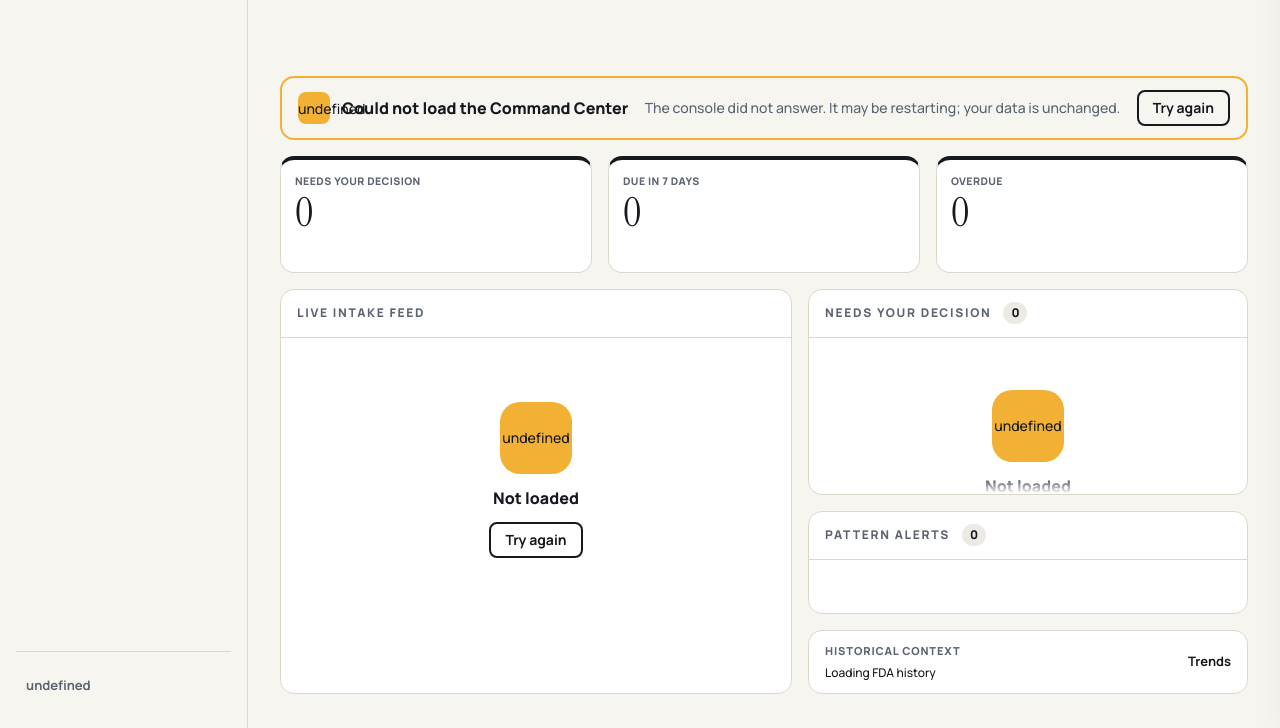
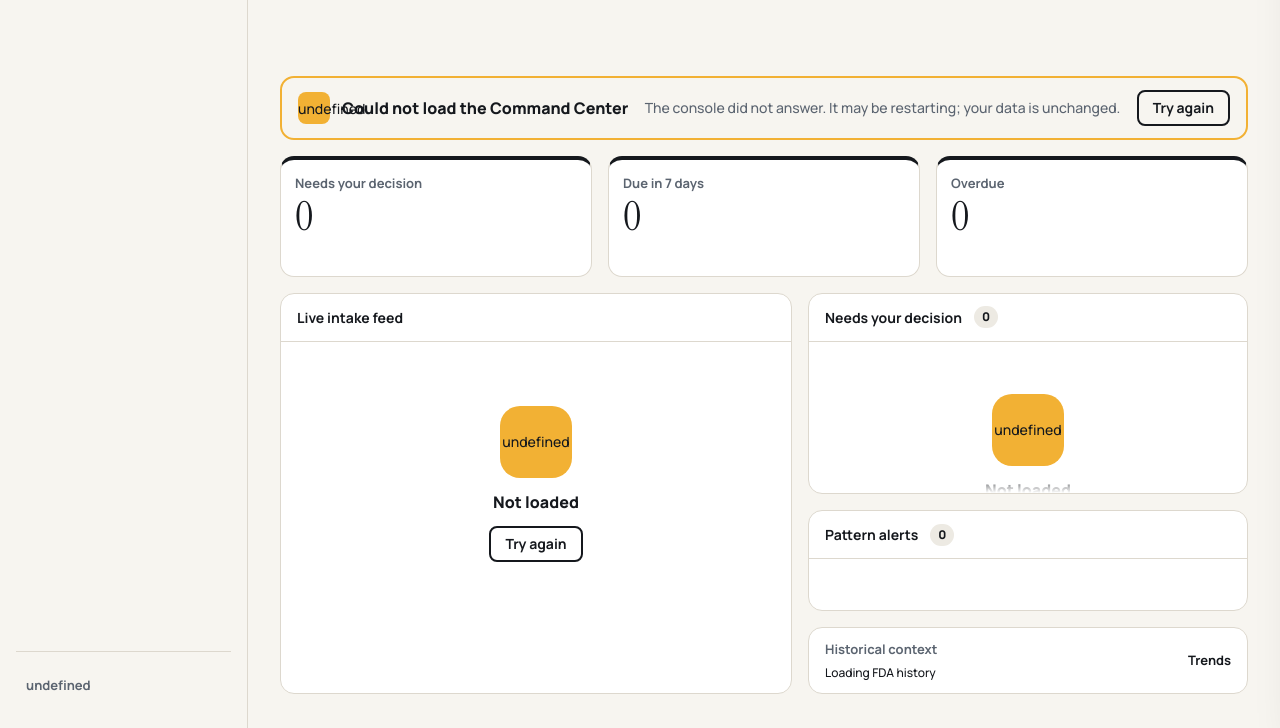
Before and after one commit to jossefuggg/thirty, a Python web app: template dashboard_v2/templates/home.html in a window 1280 px wide. Shown: the part 72-800 px from the top of the page. Run offline with Jinja, Linux system fonts and the light colour scheme; the template is opened without the code that fills it, so the values that code supplies are empty.

Commit message:
UX declutter (Kiro vibe mode)

```diff
--- a/dashboard_v2/templates/base.html
+++ b/dashboard_v2/templates/base.html
@@ -64,7 +64,7 @@ img { display: block; max-width: 100%; }
 ::selection { background: var(--t-coral); color: var(--t-ink); }
 * { scrollbar-width: thin; scrollbar-color: var(--border) transparent; }
 .serif { font-family: var(--font-display); font-weight: 400; letter-spacing: -.015em; }
-.eyebrow { font-size: 12px; font-weight: 800; letter-spacing: .14em; text-transform: uppercase; color: var(--muted); }
+.eyebrow { font-size: 12px; font-weight: 700; letter-spacing: 0; color: var(--muted); }
 
 /* ================================================================ shell */
 .app { display: grid; grid-template-columns: minmax(0, 1fr); min-height: 100vh; padding-left: var(--sidebar-w); }
@@ -154,7 +154,7 @@ a.helpmenu-row:hover { background: var(--hover); color: var(--text); }
 /* ================================================================ components */
 .card { background: var(--surface); border-radius: var(--r-panel); border: 1px solid var(--border); padding: 0; }
 .card-h { display: flex; align-items: center; gap: 12px; padding: 0 20px; border-bottom: 1px solid var(--border); height: 56px; flex: none; }
-.card-h h2 { font-size: 12px; font-weight: 800; letter-spacing: .14em; text-transform: uppercase; color: var(--muted); display: flex; align-items: center; gap: 10px; }
+.card-h h2 { font-size: var(--fs-14); font-weight: 700; letter-spacing: 0; text-transform: none; color: var(--text); display: flex; align-items: center; gap: 10px; }
 .card-h h2 .i { color: var(--muted); width: 18px; height: 18px; }
 .card-h .aside { margin-left: auto; font-size: var(--fs-12); color: var(--muted); display: flex; align-items: center; gap: 12px; }
 .count-badge { min-width: 24px; height: 22px; padding: 0 8px; border-radius: var(--r-pill); background: var(--hover); color: var(--text); font-size: var(--fs-12); font-weight: 800; display: inline-grid; place-items: center; letter-spacing: 0; text-transform: none; }
@@ -207,7 +207,7 @@ a.helpmenu-row:hover { background: var(--hover); color: var(--text); }
 .empty.loading b { color: var(--muted); }
 .empty.error .art { background: var(--t-amber); color: var(--t-ink); }
 tr.state td { padding: 0 !important; border: 0 !important; } tr.state td .empty { padding: var(--s4) var(--s3); }
-.dh { font-size: var(--fs-12); font-weight: 800; letter-spacing: .14em; text-transform: uppercase; color: var(--muted); margin-bottom: 12px; }
+.dh { font-size: var(--fs-13); font-weight: 700; letter-spacing: 0; text-transform: none; color: var(--muted); margin-bottom: 12px; }
 .quote { padding: 16px 20px; border-left: 3px solid var(--text); background: var(--hover); border-radius: 0 var(--r-btn) var(--r-btn) 0; font-size: var(--fs-14); line-height: 1.7; color: var(--text); }
 .ticks { display: grid; gap: 10px; } .ticks li { display: flex; gap: 10px; align-items: flex-start; } .ticks .i { color: var(--t-amber); width: 18px; height: 18px; margin-top: 1px; }
 
--- a/dashboard_v2/templates/complaint.html
+++ b/dashboard_v2/templates/complaint.html
@@ -16,7 +16,7 @@
   /* ---------- layout: single readable column ---------- */
   .dt { display: grid; gap: var(--s3); align-items: start; max-width: 920px; }
   .cb { padding: var(--s3); }
-  .k { font-size: var(--fs-12); font-weight: 800; letter-spacing: .14em; text-transform: uppercase; color: var(--muted); }
+  .k { font-size: var(--fs-13); font-weight: 700; letter-spacing: 0; text-transform: none; color: var(--muted); }
 
   /* ---------- hero decision card (no tinted panels: the pill carries the colour) ---------- */
   .hero { overflow: hidden; }
@@ -100,7 +100,7 @@
   .rec-fields .dec-grid { margin-top: var(--s2); }
   .dec-acts { display: flex; align-items: center; gap: 16px; flex-wrap: wrap; } .dec-acts .sig { font-size: 12px; color: var(--muted); max-width: 46ch; } .dec-acts .res { font-size: 13px; font-weight: 700; margin-left: auto; }
   .clocks { padding: 0 var(--s3) var(--s3); } .clocks .k { margin-bottom: 10px; }
-  .ctbl { width: 100%; border-collapse: collapse; font-size: 13px; } .ctbl th { text-align: left; font-size: 11px; letter-spacing: .1em; text-transform: uppercase; color: var(--muted); padding: 6px 10px; border-bottom: 1px solid var(--border); }
+  .ctbl { width: 100%; border-collapse: collapse; font-size: 13px; } .ctbl th { text-align: left; font-size: 12px; font-weight: 600; letter-spacing: 0; text-transform: none; color: var(--muted); padding: 6px 10px; border-bottom: 1px solid var(--border); }
   .ctbl td { padding: 10px; border-bottom: 1px solid var(--border); vertical-align: top; } .ctbl td span { display: block; font-size: 12px; color: var(--muted); } .ctbl td b { font-weight: 800; }
   .ctbl tr.hot .left { color: var(--coral-text); font-weight: 800; } .ctbl .left { font-weight: 800; white-space: nowrap; }
 
@@ -108,7 +108,7 @@
   .qt { font-size: var(--fs-16); line-height: 1.75; color: var(--text); padding: var(--s2) var(--s3); border-left: 4px solid var(--text); background: var(--hover); border-radius: 0 var(--r-btn) var(--r-btn) 0; white-space: pre-wrap; }
   .facts { display: grid; grid-template-columns: repeat(4, minmax(0, 1fr)); gap: var(--s2); margin-top: var(--s2); }
   .facts div { padding: 12px 14px; border-radius: var(--r-btn); background: var(--hover); }
-  .facts span { display: block; font-size: 11px; font-weight: 800; letter-spacing: .14em; text-transform: uppercase; color: var(--muted); }
+  .facts span { display: block; font-size: var(--fs-12); font-weight: 600; letter-spacing: 0; text-transform: none; color: var(--muted); }
   .facts b { font-size: var(--fs-14); font-weight: 700; }
   details.narr { margin-top: var(--s2); } details.narr summary { cursor: pointer; font-weight: 700; color: var(--text); font-size: var(--fs-14); list-style: none; display: inline-flex; gap: 6px; align-items: center; }
   details.narr summary::-webkit-details-marker { display: none; } details.narr summary .i { width: 16px; height: 16px; transition: transform var(--t); } details.narr[open] summary .i { transform: rotate(90deg); }
--- a/dashboard_v2/templates/home.html
+++ b/dashboard_v2/templates/home.html
@@ -14,7 +14,7 @@
   /* KPI cards: serif number, eyebrow label, ink rule on top (coral only for the two deadline tiles when > 0) */
   .kpis { display: grid; grid-template-columns: repeat(3, minmax(0, 1fr)); gap: var(--s2); }
   .kpi { padding: 12px 16px 10px; display: grid; grid-template-columns: 1fr auto; gap: 2px 12px; position: relative; overflow: hidden; border-top: 4px solid var(--text); border-radius: var(--r-panel); }
-  .kpi .lbl { font-size: 12px; font-weight: 800; letter-spacing: .12em; text-transform: uppercase; color: var(--muted); align-self: center; white-space: nowrap; overflow: hidden; text-overflow: ellipsis; min-width: 0; }
+  .kpi .lbl { font-size: var(--fs-14); font-weight: 700; letter-spacing: 0; text-transform: none; color: var(--muted); align-self: center; white-space: nowrap; overflow: hidden; text-overflow: ellipsis; min-width: 0; }
   .kpi .ic { display: grid; place-items: center; color: var(--muted); }
   .kpi .ic .i { width: 18px; height: 18px; }
   .kpi .v { grid-column: 1 / 3; font-family: var(--font-display); font-weight: 400; font-size: 38px; line-height: 1; letter-spacing: -.03em; font-variant-numeric: tabular-nums; color: var(--text); }
@@ -22,8 +22,8 @@
   .kpi .foot { grid-column: 1 / 3; display: grid; grid-template-columns: minmax(0, 1fr) 64px; align-items: end; gap: 10px; height: 24px; }
   .kpi .delta { font-size: var(--fs-12); color: var(--muted); font-weight: 700; white-space: nowrap; overflow: hidden; text-overflow: ellipsis; }
   .kpi .delta.up { color: var(--text); }
-  @media (max-width: 1500px) { .kpi { padding: 12px 14px 10px; grid-template-columns: 1fr; } .kpi .lbl { font-size: 11px; letter-spacing: .08em; } .kpi .ic { display: none; } .kpi .v, .kpi .foot { grid-column: 1; } .kpi .v { font-size: 40px; } .cc .card-h .aside { display: none; } }
-  @media (max-width: 1320px) { .kpi .lbl { font-size: 10.5px; letter-spacing: .04em; } .kpi { padding: 14px; } }
+  @media (max-width: 1500px) { .kpi { padding: 12px 14px 10px; grid-template-columns: 1fr; } .kpi .lbl { font-size: var(--fs-13); letter-spacing: 0; } .kpi .ic { display: none; } .kpi .v, .kpi .foot { grid-column: 1; } .kpi .v { font-size: 40px; } .cc .card-h .aside { display: none; } }
+  @media (max-width: 1320px) { .kpi .lbl { font-size: var(--fs-13); letter-spacing: 0; } .kpi { padding: 14px; } }
   .kpi .sp { position: relative; height: 24px; } .kpi.flat .foot { grid-template-columns: minmax(0, 1fr); } .kpi.flat .sp { display: none; }
   .spark-dot { position: absolute; right: -2px; width: 6px; height: 6px; margin-top: -3px; border-radius: 50%; box-shadow: 0 0 0 2px var(--surface); }
 
@@ -82,12 +82,12 @@
 
   /* historical context */
   .hx { display: grid; grid-template-columns: minmax(0, 1fr) 140px auto; gap: 16px; align-items: center; padding: 14px 20px; color: inherit; }
-  .hx .k { font-size: 12px; font-weight: 800; letter-spacing: .14em; text-transform: uppercase; color: var(--muted); display: flex; align-items: center; gap: 8px; }
+  .hx .k { font-size: var(--fs-13); font-weight: 700; letter-spacing: 0; text-transform: none; color: var(--muted); display: flex; align-items: center; gap: 8px; }
   .hx .k .i { width: 16px; height: 16px; color: var(--muted); }
   .hx .t { font-size: 13px; margin-top: 4px; line-height: 1.45; } .hx .t b { font-variant-numeric: tabular-nums; }
   .hx .sp { position: relative; height: 32px; }
   .hx .go { color: var(--text); font-weight: 700; font-size: 13px; display: inline-flex; align-items: center; gap: 4px; white-space: nowrap; } .hx .go .i { width: 16px; height: 16px; }
-  @media (max-width: 1500px) { .hx { grid-template-columns: minmax(0, 1fr) 96px auto; gap: 12px; padding: 12px 16px; } .hx .k { font-size: 11px; letter-spacing: .08em; white-space: nowrap; } .hx .t { font-size: 12px; } }
+  @media (max-width: 1500px) { .hx { grid-template-columns: minmax(0, 1fr) 96px auto; gap: 12px; padding: 12px 16px; } .hx .k { font-size: var(--fs-13); letter-spacing: 0; white-space: nowrap; } .hx .t { font-size: 12px; } }
 
   @keyframes flow { to { background-position: 32px 0; } }
   .chipline { display: inline-flex; align-items: center; gap: 6px; height: 22px; padding: 0 8px; border-radius: var(--r-pill); background: var(--text); color: var(--bg); font-size: 11px; font-weight: 800; letter-spacing: .08em; }
```
